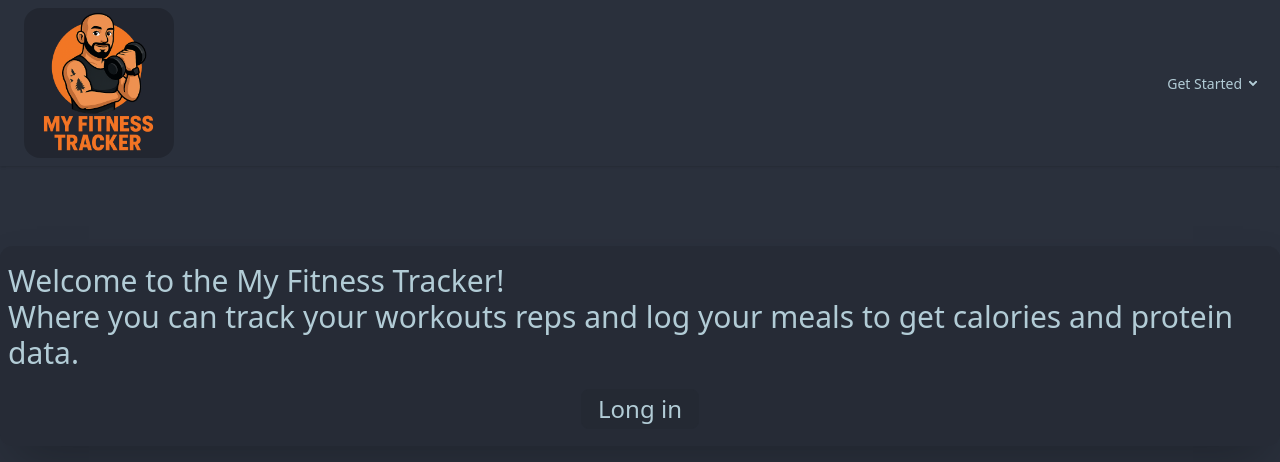
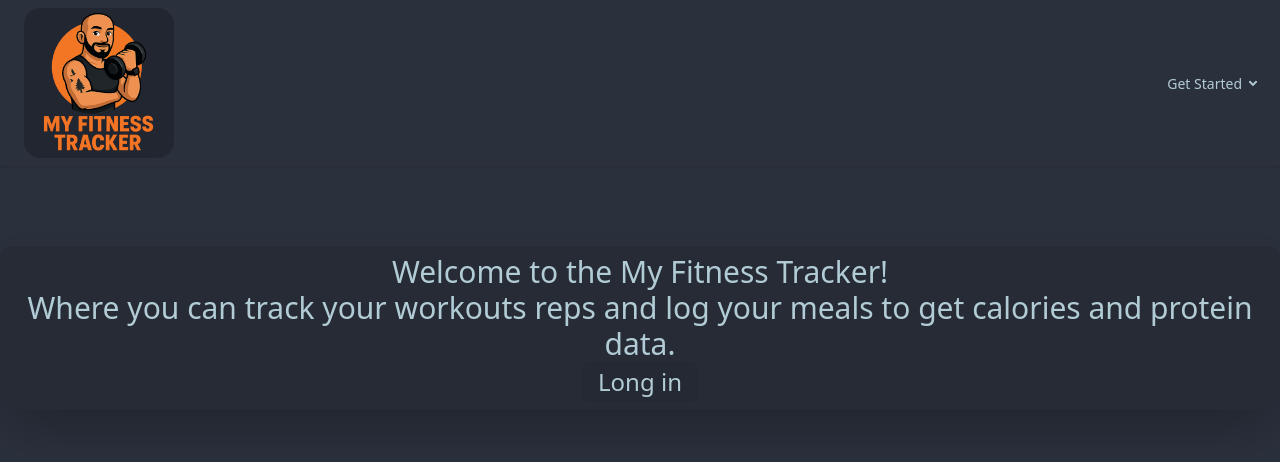
Before and after one commit to JGuzman87/fitness-tracker-app, a Next.js app: page / in a window 1280 px wide. Shown: the top 462 px of the page. Built offline with nearby package versions, Linux system fonts and the light colour scheme; no server answers.

Commit message:
removed height from homepage box text

```diff
--- a/src/app/page.js
+++ b/src/app/page.js
@@ -19,8 +19,8 @@ const Home = () => {
     <div className="flex flex-col justify-center items-center">
       <MotionWrapper>
         {!session ? (
-          <div className="w-fit h-50 flex flex-col justify-around items-center p-2 mt-20 bg-black/10 font-stretch-condensed rounded-xl  shadow-2xl text-3xl  font-light  ">
-            <p>
+          <div className="w-full flex flex-col justify-around items-center p-2 mt-20 bg-black/10 font-stretch-condensed rounded-xl  shadow-2xl text-3xl  font-light  ">
+            <p className='text-center'>
               Welcome to the My Fitness Tracker!
               <br /> Where you can track your workouts reps and log your meals
               to get calories and protein data.
```
